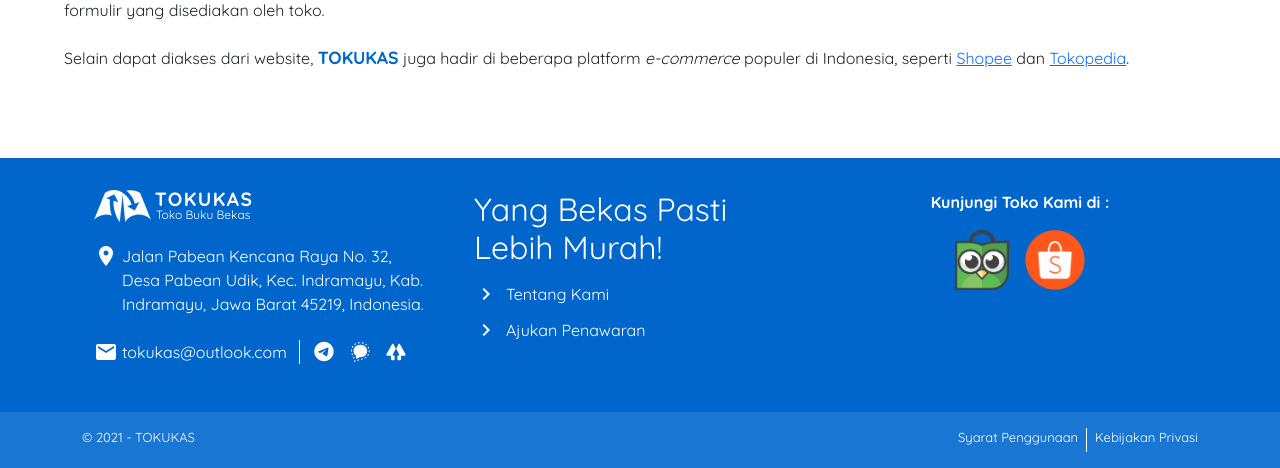
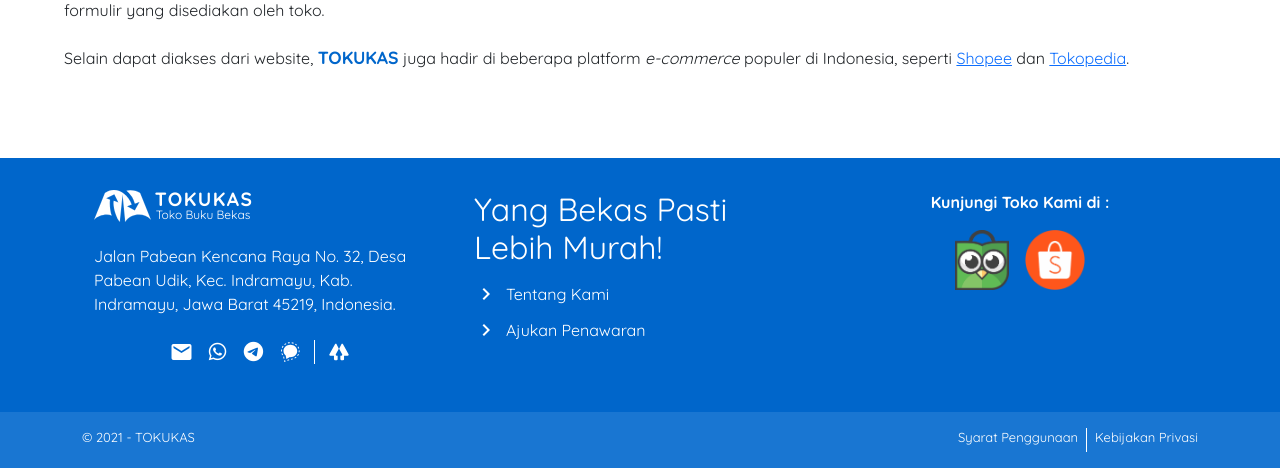
Before and after one commit to tokukas/tokukas-ci4, a CodeIgniter 4 app: template app/Views/about/index.php in a window 1280 px wide. Shown: the part 591-1059 px from the top of the page. Run offline with PHP 8.4 and a stand-in for CodeIgniter, Linux system fonts and the light colour scheme; the template is opened without the code that fills it, so the values that code supplies are empty; style sheets or scripts are compiled from the project's sources; some libraries are stand-ins or nearby versions.

Commit message:
add tooltips

```diff
--- a/app/Views/layouts/components/footer.php
+++ b/app/Views/layouts/components/footer.php
@@ -12,32 +12,33 @@
                     </a>
                 </section>
                 <section class="mb-4">
-                    <a href="https://www.google.com/maps/search/tokukas" target="_blank" class="d-flex gap-1">
-                        <div class="icon-box">
-                            <i class="material-icons">place</i>
-                        </div>
+                    <a href="https://www.google.com/maps/search/tokukas" target="_blank" data-bs-toggle="tooltip" data-bs-placement="top" title="Lihat Lokasi">
                         <span>Jalan Pabean Kencana Raya No. 32, Desa Pabean Udik, Kec. Indramayu, Kab. Indramayu, Jawa Barat 45219, Indonesia.</span>
                     </a>
                 </section>
                 <section class="icon-bar mb-3">
-                    <a href="mailto:tokukas@outlook.com" target="_blank">
+                    <a href="mailto:tokukas@outlook.com" target="_blank" data-bs-toggle="tooltip" data-bs-placement="bottom" title="tokukas@outlook.com">
                         <div class="icon-box">
                             <i class="material-icons">email</i>
                         </div>
-                        <span>tokukas@outlook.com</span>
                     </a>
-                    <div class="vr"></div>
-                    <a href="https://t.me/tokukas" target="_blank">
+                    <a href="https://wa.me/+6285315360808" target="_blank" data-bs-toggle="tooltip" data-bs-placement="bottom" title="+6285315360808">
+                        <div class="icon-box">
+                            <i class="fab fa-whatsapp fa-lg"></i>
+                        </div>
+                    </a>
+                    <a href="https://t.me/tokukas" target="_blank" data-bs-toggle="tooltip" data-bs-placement="bottom" title="Telegram TOKUKAS">
                         <div class="icon-box">
                             <i class="fab fa-telegram fa-lg"></i>
                         </div>
                     </a>
-                    <a href="https://signal.group/#CjQKIBOOTbfokZmxTuuAEuS-y-v0frkY6A3yjxdMJLh9f2OYEhDQWSDd7K8InBIEp7m1kYuY" target="_blank">
+                    <a href="https://signal.group/#CjQKIBOOTbfokZmxTuuAEuS-y-v0frkY6A3yjxdMJLh9f2OYEhDQWSDd7K8InBIEp7m1kYuY" target="_blank" data-bs-toggle="tooltip" data-bs-placement="bottom" title="Signal TOKUKAS">
                         <div class="icon-box">
                             <img src="<?= base_url('/assets/signal-app-icon-white.svg'); ?>" alt="linktree icon" height="22">
                         </div>
                     </a>
-                    <a href="https://linktr.ee/tokukas" target="_blank">
+                    <div class="vr"></div>
+                    <a href="https://linktr.ee/tokukas" target="_blank" data-bs-toggle="tooltip" data-bs-placement="bottom" title="Linktree TOKUKAS">
                         <div class="icon-box">
                             <img src="<?= base_url('/assets/linktree-icon-white.svg'); ?>" alt="linktree icon" height="22">
                         </div>
@@ -65,9 +66,13 @@
                 <section class="mb-3 text-center">
                     <p><b>Kunjungi Toko Kami di :</b></p>
                 </section>
-                <section class="d-flex gap-3 justify-content-center">
-                    <a href="https://tokopedia.com/tokukas" target="_blank"><img src="<?= base_url('/assets/tokopedia.png'); ?>" alt="" height="60"></a>
-                    <a href="https://shopee.co.id/tokukas" target="_blank"><img src="<?= base_url('/assets/shopee.png'); ?>" alt="" height="60"></a>
+                <section class="d-flex gap-3 justify-content-center mb-3">
+                    <a href="https://tokopedia.com/tokukas" target="_blank" data-bs-toggle="tooltip" data-bs-placement="bottom" title="Lihat di Tokopedia">
+                        <img src="<?= base_url('/assets/tokopedia.png'); ?>" alt="" height="60">
+                    </a>
+                    <a href="https://shopee.co.id/tokukas" target="_blank" data-bs-toggle="tooltip" data-bs-placement="bottom" title="Lihat di Shopee">
+                        <img src="<?= base_url('/assets/shopee.png'); ?>" alt="" height="60">
+                    </a>
                 </section>
             </div>
         </div>
--- a/app/Views/layouts/templates/base.php
+++ b/app/Views/layouts/templates/base.php
@@ -50,6 +50,7 @@
 
     <!-- App script -->
     <script src="<?= base_url('/scripts/js/app.js'); ?>"></script>
+    <script src="<?= base_url('/scripts/js/tooltips.js'); ?>"></script>
 
     <!-- Custom scripts -->
     <?= $this->renderSection('custom-scripts'); ?>
--- a/app/Views/login/index.php
+++ b/app/Views/login/index.php
@@ -18,7 +18,9 @@
         <div class="row">
             <div class="box left-box col-lg-6 order-sm-last">
                 <div class="container text-center">
-                    <img class="cover" src="<?= base_url('/assets/brand-cover.jpg'); ?>" alt="brand cover">
+                    <a href="<?= base_url('/'); ?>">
+                        <img class="cover" src="<?= base_url('/assets/brand-cover.jpg'); ?>" alt="brand cover">
+                    </a>
                     <h3><strong>Yang Bekas Pasti Lebih Murah!</strong></h3>
                 </div>
             </div>
@@ -28,7 +30,7 @@
                         <div class="card-body">
                             <section class="container mb-3 d-flex justify-content-between align-items-center">
                                 <h1 class="title">Masuk</h1>
-                                <a href="<?= base_url('/'); ?>" class="icon-btn" title="Kembali Ke Toko">
+                                <a href="<?= base_url('/'); ?>" class="icon-btn" data-bs-toggle="tooltip" data-bs-placement="top" title="Ke Beranda">
                                     <i class="material-icons-outlined">close</i>
                                 </a>
                             </section>
--- a/public/scripts/js/app.js
+++ /dev/null
@@ -1 +0,0 @@
-$(document).on('ready', console.log('JQuery works'));
--- /dev/null
+++ b/public/scripts/js/tooltips.js
@@ -0,0 +1,6 @@
+// tooltips init
+const tooltipTriggerList = [].slice.call($('[data-bs-toggle="tooltip"]'));
+
+const tooltipList = tooltipTriggerList.map((tooltipTriggerEl) => {
+    return new bootstrap.Tooltip(tooltipTriggerEl);
+});
--- a/public/styles/css/footer.css
+++ b/public/styles/css/footer.css
@@ -56,7 +56,33 @@
   text-indent: 1px;
 }
 
-.footer .left-col .icon-box {
+.footer .left-col .icon-bar {
+  display: -webkit-box;
+  display: -ms-flexbox;
+  display: flex;
+  -webkit-box-align: center;
+      -ms-flex-align: center;
+          align-items: center;
+  -webkit-box-pack: center;
+      -ms-flex-pack: center;
+          justify-content: center;
+  -ms-flex-wrap: wrap;
+      flex-wrap: wrap;
+  gap: 0.75rem;
+}
+
+.footer .left-col .icon-bar a {
+  color: #ffffff;
+  display: -webkit-inline-box;
+  display: -ms-inline-flexbox;
+  display: inline-flex;
+  gap: 0.25rem;
+  -webkit-box-align: center;
+      -ms-flex-align: center;
+          align-items: center;
+}
+
+.footer .left-col .icon-bar a .icon-box {
   display: -webkit-inline-box;
   display: -ms-inline-flexbox;
   display: inline-flex;
@@ -71,32 +97,6 @@
   padding: 0;
   margin: 0;
   text-decoration: none;
-}
-
-.footer .left-col .icon-bar {
-  display: -webkit-box;
-  display: -ms-flexbox;
-  display: flex;
-  -webkit-box-align: center;
-      -ms-flex-align: center;
-          align-items: center;
-  -webkit-box-pack: start;
-      -ms-flex-pack: start;
-          justify-content: start;
-  -ms-flex-wrap: wrap;
-      flex-wrap: wrap;
-  gap: 0.75rem;
-}
-
-.footer .left-col .icon-bar a {
-  color: #ffffff;
-  display: -webkit-inline-box;
-  display: -ms-inline-flexbox;
-  display: inline-flex;
-  gap: 0.25rem;
-  -webkit-box-align: center;
-      -ms-flex-align: center;
-          align-items: center;
 }
 
 .footer .right-col .footer-menus {
@@ -126,4 +126,12 @@
   padding: 1rem;
   font-size: small;
 }
+
+@media screen and (max-width: 640px) {
+  .footer .icon-bar {
+    -webkit-box-pack: center;
+        -ms-flex-pack: center;
+            justify-content: center;
+  }
+}
 /*# sourceMappingURL=footer.css.map */
--- a/public/styles/scss/components/footer.scss
+++ b/public/styles/scss/components/footer.scss
@@ -49,21 +49,10 @@
             }
         }
 
-        .icon-box {
-            display: inline-flex;
-            width: 1.5rem;
-            height: 1.5rem;
-            justify-content: center;
-            align-items: center;
-            padding: 0;
-            margin: 0;
-            text-decoration: none;
-        }
-
         .icon-bar {
             display: flex;
             align-items: center;
-            justify-content: start;
+            justify-content: center;
             flex-wrap: wrap;
             gap: 0.75rem;
 
@@ -72,6 +61,17 @@
                 display: inline-flex;
                 gap: 0.25rem;
                 align-items: center;
+
+                .icon-box {
+                    display: inline-flex;
+                    width: 1.5rem;
+                    height: 1.5rem;
+                    justify-content: center;
+                    align-items: center;
+                    padding: 0;
+                    margin: 0;
+                    text-decoration: none;
+                }
             }
         }
     }
@@ -97,3 +97,12 @@
         font-size: small;
     }
 }
+
+
+@media screen and (max-width: 640px) {
+    .footer {
+        .icon-bar {
+            justify-content: center;
+        }
+    }
+}
```
